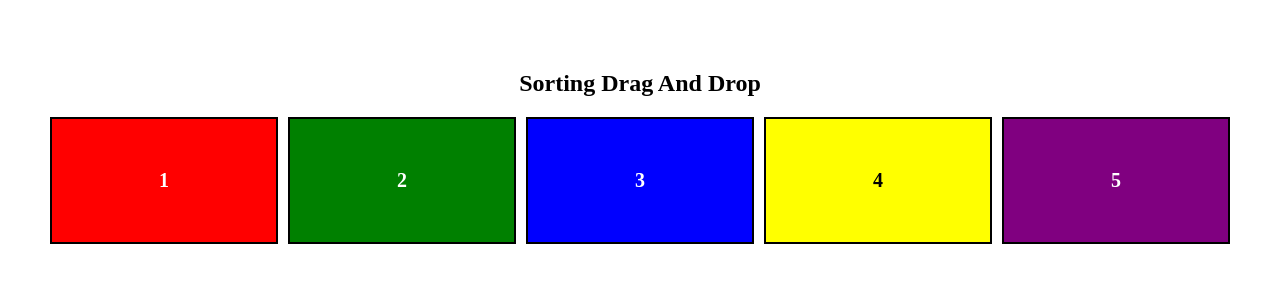
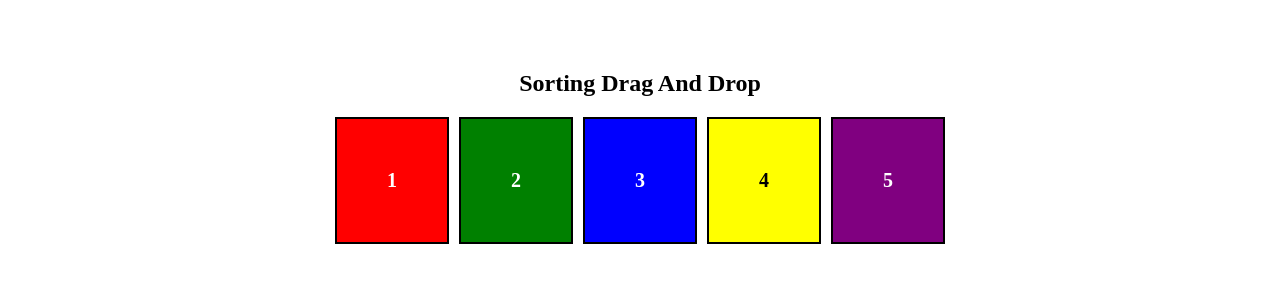
Before and after one commit to Programmer-Mehadi/DragAndDrop, a plain HTML site: page index.html in a window 1280 px wide. Drawn offline with Linux system fonts and the light colour scheme.

Commit message:
[CHANGED] css change.

```diff
--- a/style.css
+++ b/style.css
@@ -13,8 +13,9 @@ h2 {
 
 ul {
   list-style: none;
-  display: grid;
-  grid-template-columns: 1fr 1fr 1fr 1fr 1fr;
+  display: flex;
+  flex-wrap: wrap;
+  justify-content: center;
   gap: 10px;
 }
 
```
